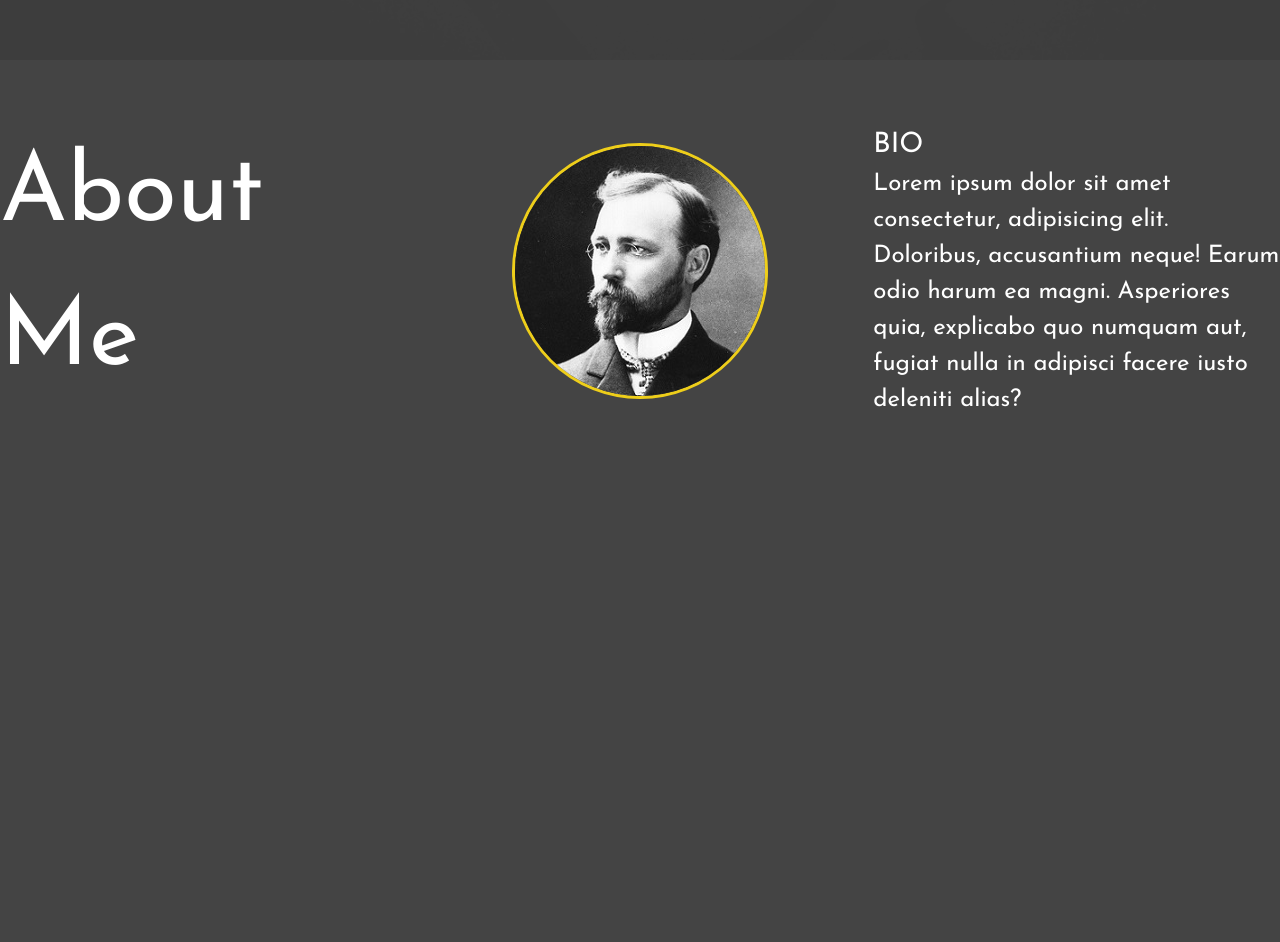
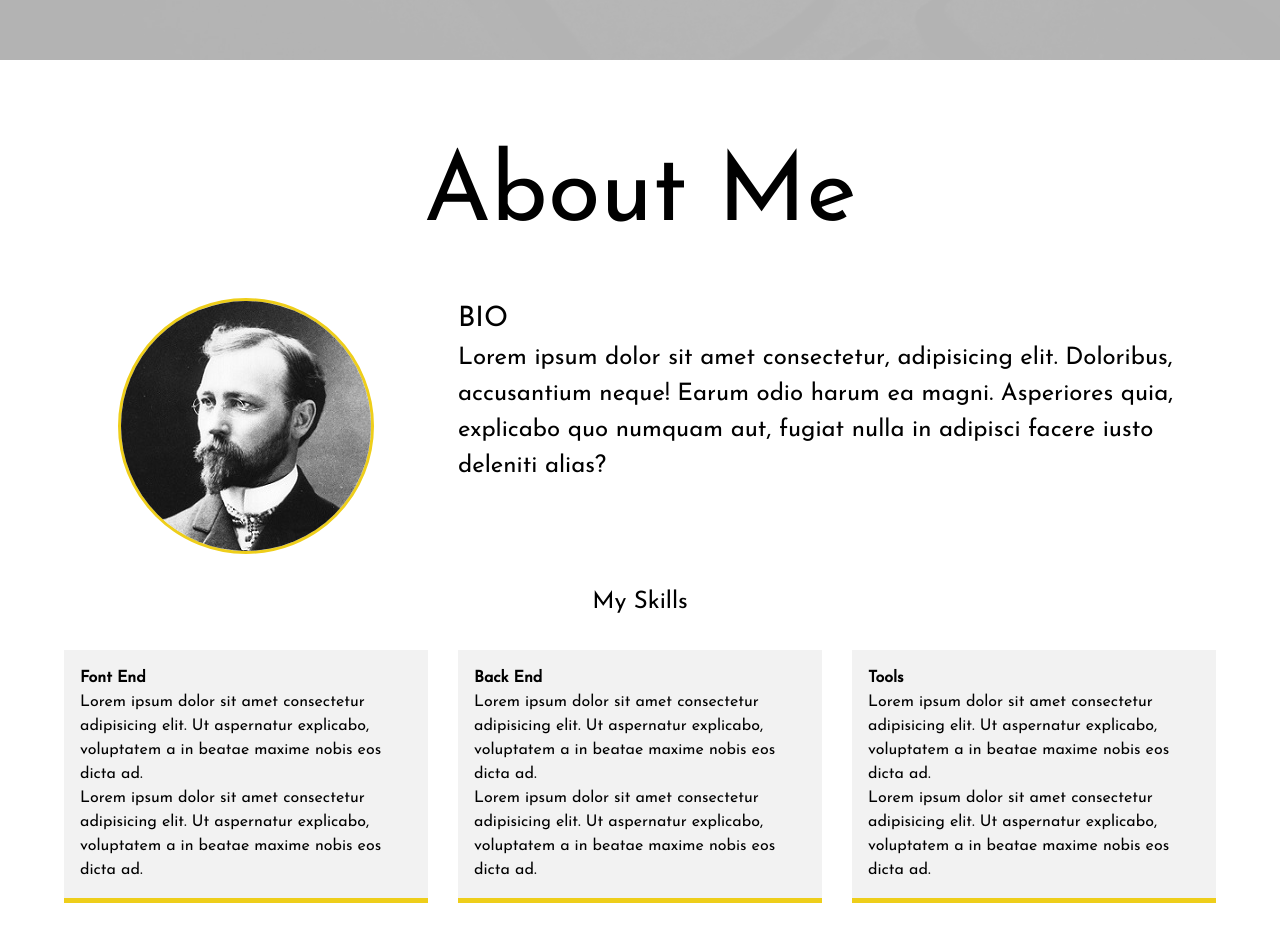
Before and after one commit to gerhynes/portfolio, a website: page dist/index.html in a window 1280 px wide. Shown: the part 740-1682 px from the top of the page. Drawn offline with Linux system fonts and the light colour scheme.

Commit message:
Add and style about section

```diff
--- a/scss/_config.scss
+++ b/scss/_config.scss
@@ -1,8 +1,8 @@
-$primary-color: #444;
+$primary-color: #fff;
 $secondary-color: #eece1a;
 $show-home-image: true;
 $home-image: url(../img/home-image.jpeg);
-$background-opacity: 0.9;
+$background-opacity: 0.7;
 
 @mixin easeOut {
   transition: all 0.5s ease-out;
--- a/scss/_general.scss
+++ b/scss/_general.scss
@@ -88,32 +88,60 @@ main {
 }
 
 #about {
+  width: 100%;
   height: 100vh;
-  padding-top: 4rem;
+  padding: 4rem;
 
   .about-info {
     display: grid;
     grid-gap: 30px;
     grid-template-areas:
       "about-heading about-heading about-heading"
-      "bio-img bio bio";
+      "bioimage bio bio"
+      "skills-heading skills-heading skills-heading"
+      "skill-1 skill-2 skill-3";
     grid-template-columns: repeat(3, 1fr);
   }
 
   .about-heading {
-    grid-area: "about-heading";
+    grid-area: about-heading;
+    text-align: center;
   }
 
   .bio-img {
-    grid-area: "bio-img";
+    grid-area: bioimage;
     margin: auto;
     border-radius: 50%;
     border: 3px solid $secondary-color;
   }
 
   .bio {
-    grid-area: "bio";
+    grid-area: bio;
     font-size: 1.5rem;
+  }
+
+  .skills-heading {
+    font-size: 1.5rem;
+    text-align: center;
+    grid-area: skills-heading;
+  }
+
+  .skill-1 {
+    grid-area: skill-1;
+  }
+
+  .skill-2 {
+    grid-area: skill-2;
+  }
+
+  .skill-3 {
+    grid-area: skill-3;
+  }
+
+  .skill {
+    background: darken($primary-color, 5);
+    padding: 1rem;
+    border-bottom: 5px solid $secondary-color;
   }
 }
 
@@ -127,7 +155,7 @@ main {
   height: calc(100vh - 60px);
 }
 
-footer {
+#main-footer {
   height: 60px;
   padding: 1rem;
   background: darken($primary-color, 10);
--- a/scss/_mobile.scss
+++ b/scss/_mobile.scss
@@ -44,6 +44,19 @@
       height: 150px;
     }
   }
+
+  #about .about-info {
+    grid-template-areas:
+      "about-heading"
+      "bioimage"
+      "bio"
+      "skills-heading"
+      "skill-1"
+      "skill-2"
+      "skill-3";
+
+    grid-template-columns: 1fr;
+  }
 }
 
 // Smartphones
```
Also changed, not shown: dist/css/main.css, dist/index.html.
